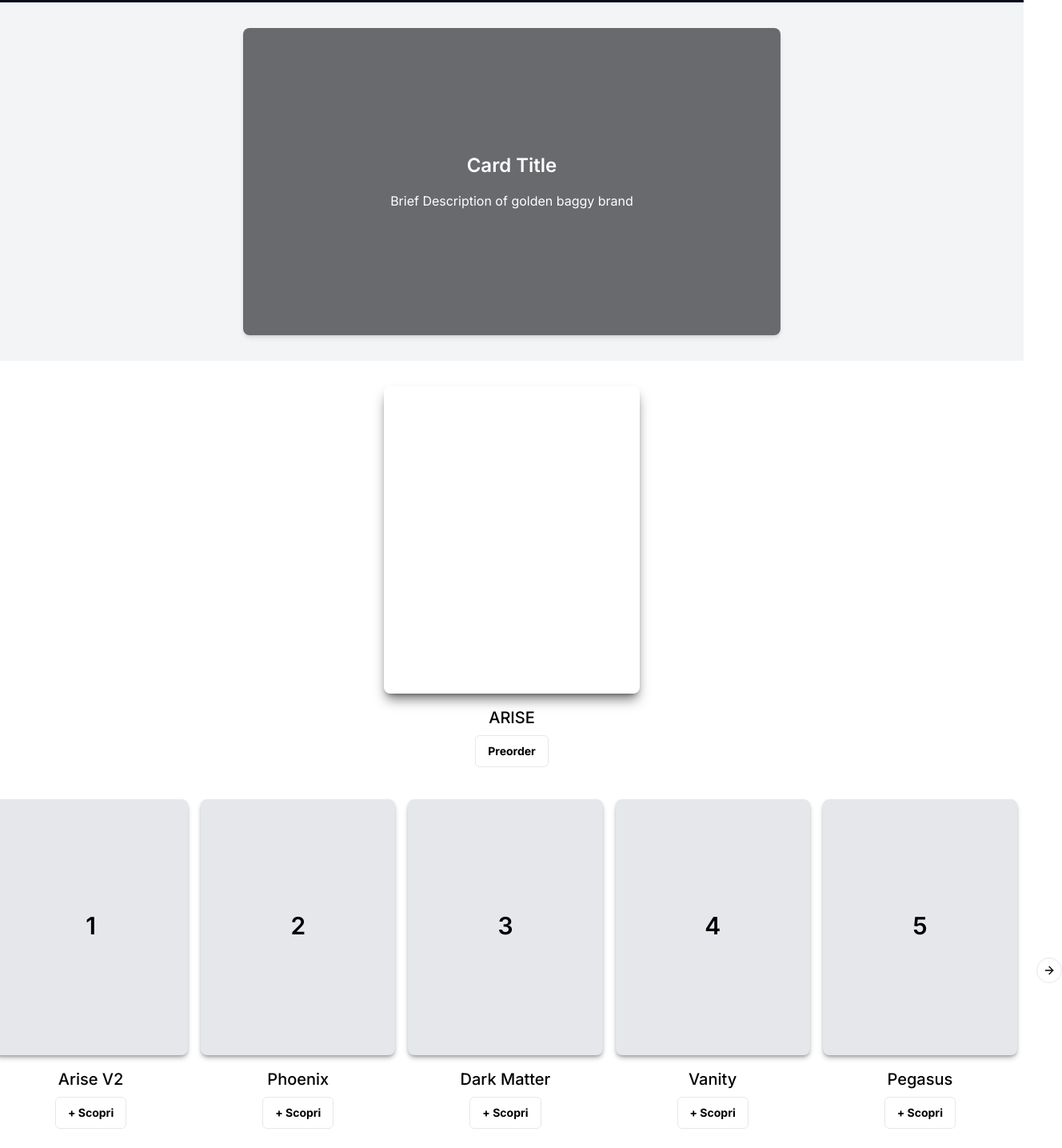
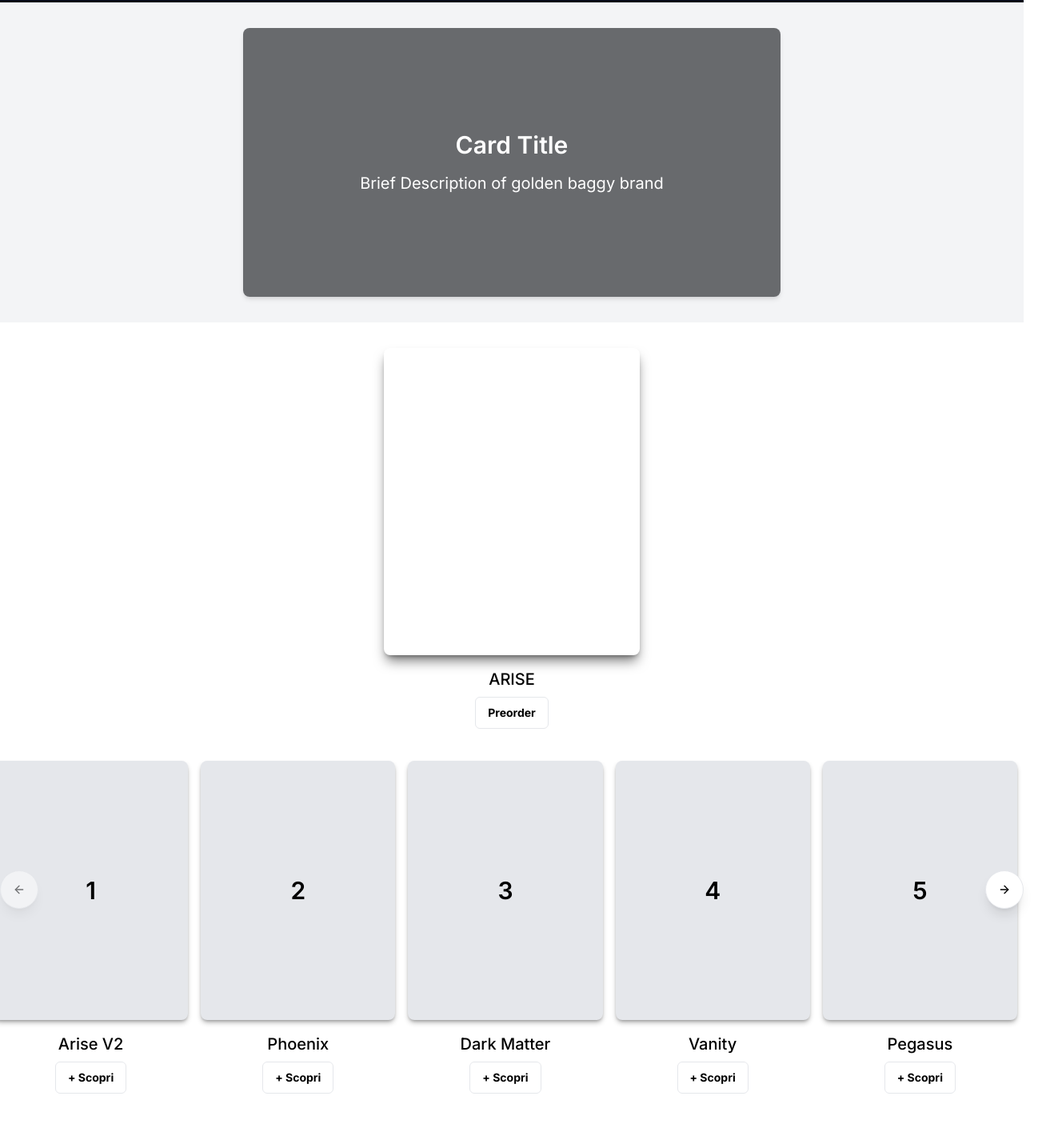
Before and after one commit to luca-de-bar/golden-baggy-react, a React (Vite) app: page / in a window 1280 px wide. Shown: the part 485-1920 px from the top of the page at 80% size, 1328 px wide, since content can reach past the window. After the commit the page ends 1876 px from the top, so only its background shows below. Built offline with nearby package versions, Linux system fonts and the light colour scheme.

Commit message:
ref : Constant Aspect Ratio for cards

```diff
--- /dev/null
+++ b/src/components/CardCarousel.css
@@ -0,0 +1,12 @@
+/* CSS da aggiungere per mantenere l'aspect ratio */
+.card-container {
+  aspect-ratio: 3 / 4;
+}
+
+.card-content {
+  display: flex;
+  width: 100%;
+  height: 100%;
+  align-items: center;
+  justify-content: center;
+}
--- a/src/components/CardCarousel.tsx
+++ b/src/components/CardCarousel.tsx
@@ -1,15 +1,12 @@
-//This component is used to display the available items on the shop at this moment. Do NOT display the MainItem :)
 import { Button } from "@/components/ui/button";
-
 import { Carousel, CarouselContent, CarouselItem, CarouselNext, CarouselPrevious } from "@/components/ui/carousel";
+import './CardCarousel.css'
 
 const words = ["Arise V2", "Phoenix", "Dark Matter", "Vanity", "Pegasus", "Acedia", "Envy"];
 
 export function CarouselSize() {
   return (
-    <div className="flex justify-center mt-8">
-      {" "}
-      {/* Wrapper per il centro orizzontale e margine superiore */}
+    <div className="flex justify-center mt-8 relative">
       <Carousel
         opts={{
           align: "start",
@@ -19,8 +16,8 @@ export function CarouselSize() {
         <CarouselContent className="flex">
           {Array.from({ length: 15 }).map((_, index) => (
             <CarouselItem key={index} className="basis-1/2 sm:basis-1/3 md:basis-1/4 lg:basis-1/4 xl:basis-1/5 p-2">
-              <div className="w-full max-w-xs p-3 bg-gray-200 shadow-md rounded-lg h-80 shadow-black/30">
-                <div className="flex aspect-[3/4] items-center justify-center p-4 sm:p-6">
+              <div className="card-container w-full max-w-xs p-3 bg-gray-200 shadow-md rounded-lg shadow-black/30">
+                <div className="card-content p-4 sm:p-6">
                   <span className="text-lg sm:text-xl md:text-2xl lg:text-3xl font-semibold text-black">{index + 1}</span>
                 </div>
               </div>
@@ -33,8 +30,8 @@ export function CarouselSize() {
             </CarouselItem>
           ))}
         </CarouselContent>
-        <CarouselPrevious />
-        <CarouselNext />
+        <CarouselPrevious className="absolute z-20 left-0 top-[calc(42.1%-20px)] transform -translate-y-1/2 bg-white rounded-full p-3 w-12 h-12 text-3xl shadow-lg hover:bg-gray-100 text-black flex items-center justify-center" />
+        <CarouselNext className="absolute z-20 right-0 top-[calc(42.1%-20px)] transform -translate-y-1/2 bg-white rounded-full p-3 w-12 h-12 text-3xl shadow-lg hover:bg-gray-100 text-black flex items-center justify-center" />
       </Carousel>
     </div>
   );
--- a/src/components/DescriptionCard.tsx
+++ b/src/components/DescriptionCard.tsx
@@ -3,14 +3,14 @@ import React from "react";
 const DescriptionCard: React.FC = () => {
   return (
     <div className="flex flex-col items-center bg-gray-100 p-8">
-      <div className="w-full max-w-md md:max-w-lg lg:max-w-xl xl:max-w-2xl p-4 bg-white shadow-md rounded-lg h-96 relative">
+      <div className="w-full max-w-md md:max-w-lg lg:max-w-xl xl:max-w-2xl bg-white shadow-md rounded-lg relative aspect-[4/2]">
         {/* Background Image or Color Placeholder */}
         <div className="absolute inset-0 bg-gray-300 rounded-lg"></div>
 
         {/* Description Overlay */}
         <div className="absolute inset-0 bg-black bg-opacity-50 rounded-lg flex flex-col justify-center items-center p-6">
-          <h3 className="text-2xl font-semibold text-white mb-4">Card Title</h3>
-          <p className="text-white text-center">Brief Description of golden baggy brand</p>
+          <h3 className="text-lg sm:text-xl md:text-2xl lg:text-3xl xl:text-3xl font-semibold text-white mb-4">Card Title</h3>
+          <p className="text-sm sm:text-base md:text-lg lg:text-xl xl:text-1xl text-white text-center">Brief Description of golden baggy brand</p>
         </div>
       </div>
     </div>
--- a/src/components/MainItem.tsx
+++ b/src/components/MainItem.tsx
@@ -13,18 +13,18 @@ const CardCarousel: React.FC = () => (
       className="w-full max-w-7xl px-4"
     >
       <CarouselContent className="flex">
-        {Array.from({ length: 5 }).map((_, index) => (
+        {Array.from({ length: 10 }).map((_, index) => (
           <CarouselItem key={index} className="basis-1/2 sm:basis-1/3 md:basis-1/4 lg:basis-1/4 xl:basis-1/5 p-2">
-            <div className="w-full max-w-xs p-3 bg-gray-200 shadow-md rounded-lg h-80 shadow-black/30">
-              <div className="flex aspect-[3/4] items-center justify-center p-4 sm:p-6">
+            <div className="card-container w-full max-w-xs p-3 bg-gray-200 shadow-md rounded-lg shadow-black/30">
+              <div className="card-content p-4 sm:p-6">
                 <span className="text-lg sm:text-xl md:text-2xl lg:text-3xl font-semibold text-black">{index + 1}</span>
               </div>
             </div>
           </CarouselItem>
         ))}
       </CarouselContent>
-      <CarouselPrevious />
-      <CarouselNext />
+      <CarouselPrevious className="absolute z-20 left-0 top-[calc(57.5%-20px)] transform -translate-y-1/2 bg-white rounded-full p-3 w-12 h-12 text-3xl shadow-lg hover:bg-gray-100 text-black flex items-center justify-center" />
+      <CarouselNext className="absolute z-20 right-0 top-[calc(57.5%-20px)] transform -translate-y-1/2 bg-white rounded-full p-3 w-12 h-12 text-3xl shadow-lg hover:bg-gray-100 text-black flex items-center justify-center" />
     </Carousel>
   </div>
 );
```
